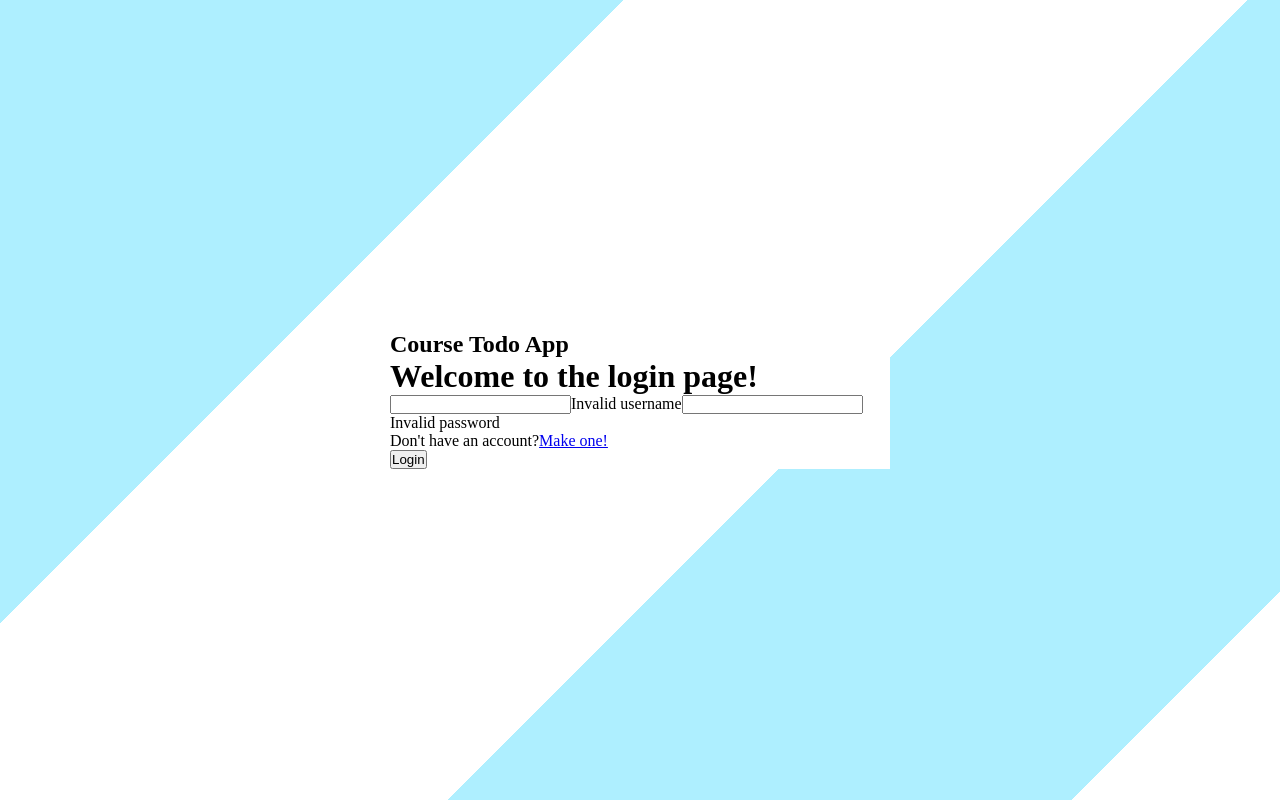
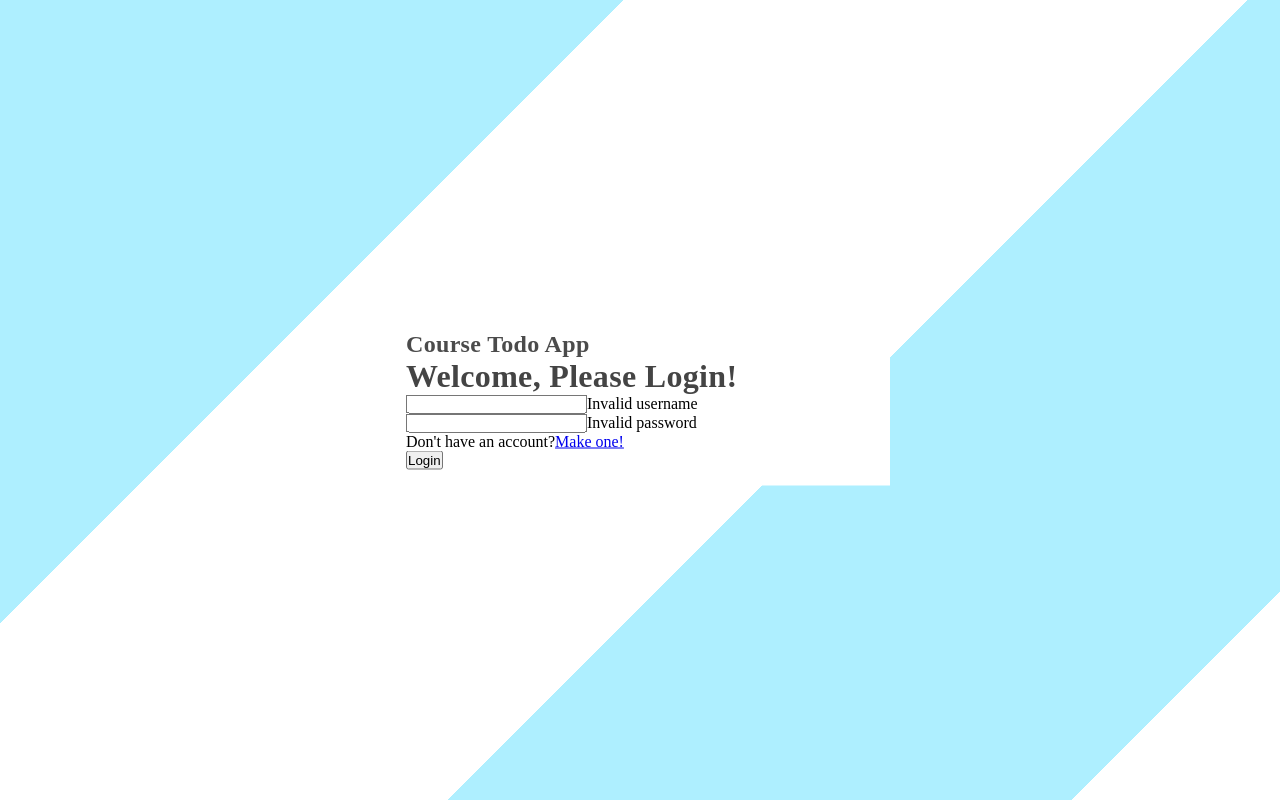
Before and after one commit to Jason-Azevedo/CourseFullStackApp, a React (Create React App) app in the folder frontend/: page /login in a window 1280 px wide. Built offline with nearby package versions, Linux system fonts and the light colour scheme.

Commit message:
Started styling the login form itself

```diff
--- a/frontend/src/Pages/Login.js
+++ b/frontend/src/Pages/Login.js
@@ -7,8 +7,8 @@ export default function Login() {
     <div className="form__background">
       <div className="form__container">
         <form className="form" action="">
-          <h2 className="title--small">Course Todo App</h2>
-          <h1 className="title--large">Welcome to the login page!</h1>
+          <h2 className="title--sm">Course Todo App</h2>
+          <h1 className="title--lg">Welcome, Please Login!</h1>
 
           <FormInput inputName="username" errMsg="Invalid username" />
 
--- a/frontend/src/Styles/Components/_form.scss
+++ b/frontend/src/Styles/Components/_form.scss
@@ -6,6 +6,7 @@
     transform: translate(-50%, -50%);
     top: 50%;
     left: 50%;
+    padding: 1rem;
   }
 
   &__background {
--- a/frontend/src/Styles/Components/_title.scss
+++ b/frontend/src/Styles/Components/_title.scss
@@ -0,0 +1,18 @@
+.title {
+  letter-spacing: 0.02rem;
+
+  &--lg {
+    @extend .title;
+    color: $color-title-lg;
+  }
+
+  &--md {
+    @extend .title;
+    color: $color-title-md;
+  }
+
+  &--sm {
+    @extend .title;
+    color: $color-title-sm;
+  }
+}
--- a/frontend/src/Styles/_vars.scss
+++ b/frontend/src/Styles/_vars.scss
@@ -0,0 +1,6 @@
+/*  TITLE COLOR */
+$color-title-lg: #444444;
+$color-title-md: #444444;
+$color-title-sm: #4b4b4b;
+
+$font-color: #474747;
--- a/frontend/src/Styles/main.scss
+++ b/frontend/src/Styles/main.scss
@@ -1,3 +1,4 @@
+@import "./vars";
 @import "./Components/style-imports";
 
 * {
```
